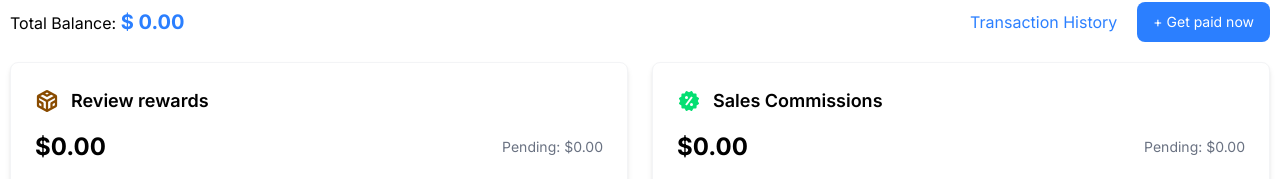
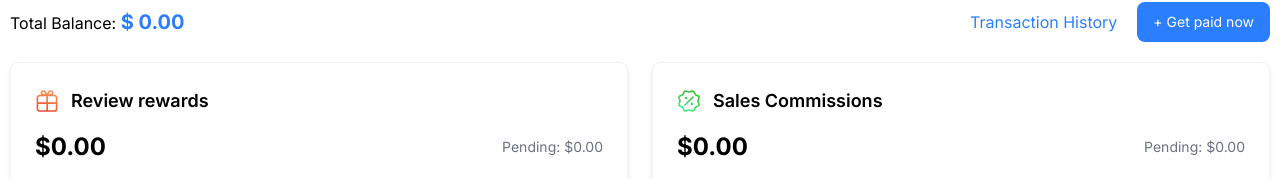
Before and after one commit to hosainahmeed/sampli-dashbaord, a React (Vite) app: page /sampler/campaign/earnings in a window 1280 px wide. Shown: the part 158-337 px from the top of the page. Built offline with nearby package versions, Linux system fonts and the light colour scheme.

Commit message:
done update icon

```diff
--- a/src/pages/sampler/SamplerHome/components/reviewsAndEarnings/EarningsSampler.jsx
+++ b/src/pages/sampler/SamplerHome/components/reviewsAndEarnings/EarningsSampler.jsx
@@ -10,6 +10,8 @@ import { IoIosAlert } from 'react-icons/io'
 import { Link } from 'react-router-dom'
 import paypalImage from '../../../../../assets/paypal.svg'
 import stripeImage from '../../../../../assets/stripe.svg'
+import gift from '../../../../../assets/gift-02.svg'
+import sale from '../../../../../assets/sale-03.svg'
 
 const EarningsSampler = () => {
   const [isModalVisible, setIsModalVisible] = useState(false)
@@ -65,7 +67,7 @@ const EarningsSampler = () => {
         <div className="grid grid-cols-1 md:grid-cols-2 gap-6 mt-5">
           <div className="flex flex-col  justify-between bg-white border border-gray-100 shadow-md rounded-lg p-6">
             <div className="flex items-center gap-3 mb-4">
-              <PiCodesandboxLogoBold className="text-yellow-800 text-2xl" />
+              <img src={gift} alt="gift" />
               <span className="text-lg font-semibold">Review rewards</span>
             </div>
             <div className="flex justify-between items-center">
@@ -76,7 +78,8 @@ const EarningsSampler = () => {
 
           <div className="flex flex-col  justify-between bg-white border border-gray-100 shadow-md rounded-lg p-6">
             <div className="flex items-center gap-3 mb-4">
-              <BiSolidOffer className="text-green-400 text-2xl" />
+              <img src={sale} alt="gift" />
+
               <span className="text-lg font-semibold">Sales Commissions</span>
             </div>
             <div className="flex justify-between items-center">
--- a/src/pages/sampler/profile/ProfileReviewsVideo.jsx
+++ b/src/pages/sampler/profile/ProfileReviewsVideo.jsx
@@ -1,6 +1,8 @@
 import React from 'react'
 import { FiMessageCircle, FiMoreHorizontal, FiShare2 } from 'react-icons/fi'
 import { CiHeart } from 'react-icons/ci'
+import gift from '../../../assets/gift-02.svg'
+import sale from '../../../assets/sale-03.svg'
 
 const ProfileReviewsVideo = () => {
   return (
--- a/src/pages/sampler/samplerFeed/SamplerFeed.jsx
+++ b/src/pages/sampler/samplerFeed/SamplerFeed.jsx
@@ -326,7 +326,7 @@ const SamplerFeed = () => {
             <TabPane
               tab={
                 <div className="flex gap-2">
-                  {activeTab === "following" ? (
+                  {activeTab === 'following' ? (
                     <img src={followingActiveLogo} alt="following active" />
                   ) : (
                     <img src={followingInactiveLogo} alt="following inactive" />
@@ -340,7 +340,7 @@ const SamplerFeed = () => {
             <TabPane
               tab={
                 <div className="flex gap-2">
-                  {activeTab === "new" ? (
+                  {activeTab === 'new' ? (
                     <img src={newActiveLogo} alt="new active" />
                   ) : (
                     <img src={newLogo} alt="new inactive" />
@@ -353,7 +353,7 @@ const SamplerFeed = () => {
             <TabPane
               tab={
                 <div className="flex gap-2">
-                  {activeTab === "popular" ? (
+                  {activeTab === 'popular' ? (
                     <img src={popularActiveLogo} alt="popular active" />
                   ) : (
                     <img src={popularInActiveLogo} alt="popular inactive" />
@@ -364,7 +364,6 @@ const SamplerFeed = () => {
               key="popular"
             />
           </Tabs>
-
 
           {/* Category Pills */}
           <div className="flex gap-2 py-4 overflow-x-auto mb-3 ">
@@ -407,9 +406,11 @@ const SamplerFeed = () => {
                           className="!text-[16px] !text-[#FD8240]"
                         />
                         <span className="text-gray-500">{post.rating}</span>
+                        <span className="text-gray-500">•</span>
                         <span className=" underline underline-offset-4 cursor-pointer">
                           {post.productName}
                         </span>
+                        <span className="text-gray-500">•</span>
                         <span className="text-green-500">{post.price}</span>
                         <span className=" underline underline-offset-4 cursor-pointer">
                           /{post.category}
```
Also changed, not shown: src/assets/gift-02.svg (added), src/assets/sale-03.svg (added).
